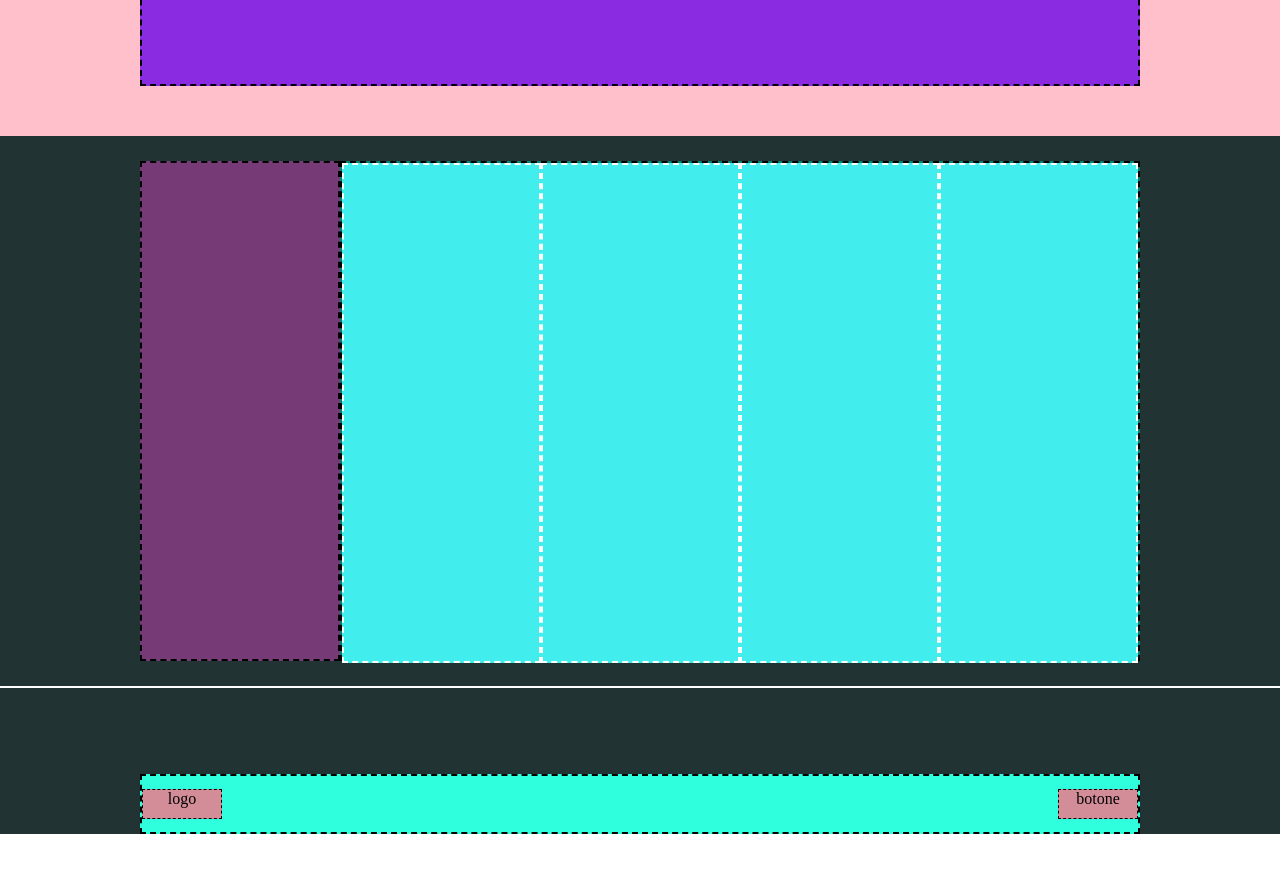
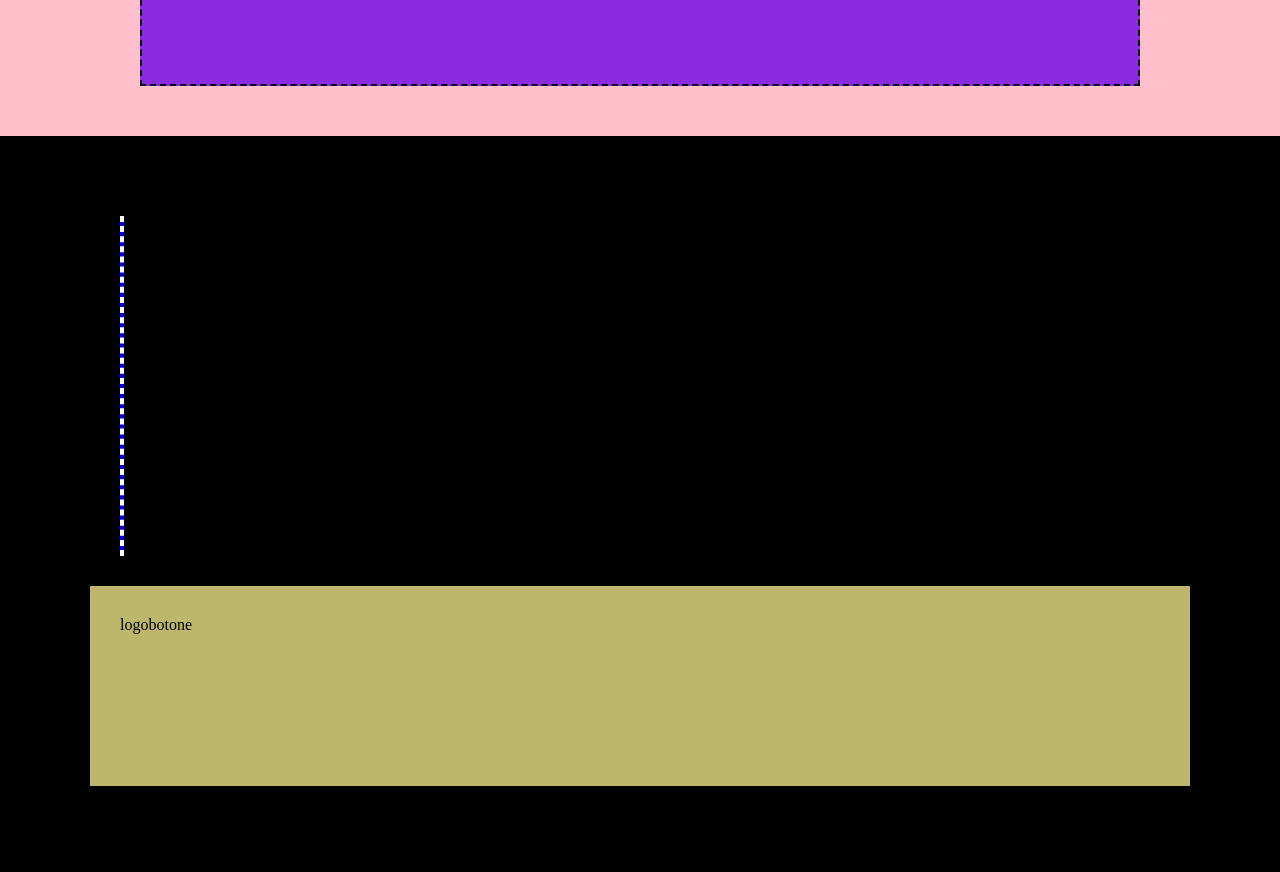
Before and after one commit to TanaraCavalcante/htmlcss-discord, a plain HTML site: page index.html in a window 1280 px wide. Shown: the part 2340-3212 px from the top of the page. Before the commit the page ends 3176 px from the top, so only its background shows below. Drawn offline with Linux system fonts and the light colour scheme.

Commit message:
defective footer

```diff
--- a/index.html
+++ b/index.html
@@ -59,28 +59,22 @@
         </section>
         </div>
 
-        <!--Section-5-->
-        <div class="all-width color" >
-           <div class="section-5">
-              <div class="left-5"></div>
-                 <div class="right-5">
-                    <div></div>
-                    <div></div>
-                    <div></div>
-                    <div></div>
-                 </div>
-              </div>
-           </div>
-        </div>
-    </main>
 
 
-        <!--Footer-->
-    <footer class="color" >
-         <div class="footer">
+    <!--Footer-->
+    <footer>
+        <!--Top-->
+
+        <section class=" top-footer container">
+            <div class="left-f"></div>
+            <div class="right-f"></div>
+        </section>
+
+        <!--Base-->
+         <section class="bottom-footer container">
                 <div>logo</div>
                  <div>botone</div>
-         </div>
+         </section>
      </footer>
 </body>
 </html>
--- a/style.css
+++ b/style.css
@@ -106,81 +106,37 @@ main section{
     background-color: blueviolet;
 }
 
-/*Section-5*/
-.color{
-    background-color: rgb(33, 51, 51);
+/* Footer*/
+
+footer{
+    height: 800px;
+    background-color: black;
+    padding: 50px;
 }
 
-.section-5 {
+.top-f{
     display: flex;
-    flex-direction: row;
-    justify-content: center;
-    align-items: center;
-    width: 1000px;
-    margin: 0 auto;
-    height: 550px;
+    flex-direction: column;
+    height: 600px;
+
 }
 
-.left-5{
-    display: flex;
-    height: 500px;
-    width: 200px;
-    margin: 0 auto;
-    border: 2px dashed black;
-    background-color: rgb(118, 58, 118);
+.left-f {
+    height: 100%;
+    max-width: 25%;
+    background-color: blue;
+    border: 2px dashed white;
 }
 
-.right-5{
-    display: flex;
-    justify-content: center;
-    flex-direction: row;
-    height: 500px;
-    width: 800px;
-    border: 2px dashed black;
-    background-color: rgb(0, 128, 113);
-    margin: 0 auto;
+.rigth-f {
+    height: 100%;
+    max-width: 75%;
+    background-color: blanchedalmond;
+    border: 2px dashed white;
 }
 
-.right-5 > div{
+.bottom-footer{
     display: flex;
-    height: 500px;
-    width:25%;
-    border: 2px dashed rgb(255, 255, 255);
-    background-color: rgb(65, 237, 237);
-    margin: 0 auto;
+    height: 200px;
+    background-color: darkkhaki;
 }
-
-/* Footer*/
-footer{
-    display: flex;
-    flex-direction: column;
-    justify-content: flex-end;
-    height: 150px;
-    margin: 0 auto;
-    width: auto;
-    padding-top: 10px;
-    border-top: 2px solid white;
-    border-bottom: 2px solid white;
-}
-
-
-.footer{
-    display: flex;
-    flex-direction: row;
-    justify-content: space-between;
-    height: 60px;
-    border: 2px dashed black;
-    margin: 0 auto;
-    width: 1000px;
-    background-color: rgb(47, 255, 220);
-}
-
-.footer > div{
-    display: flex;
-    justify-content: center;
-    align-self: center;
-    height: 30px;
-    width: 80px;
-    border: 1px dashed black;
-    background-color: rgb(211, 141, 153);
-}
```
